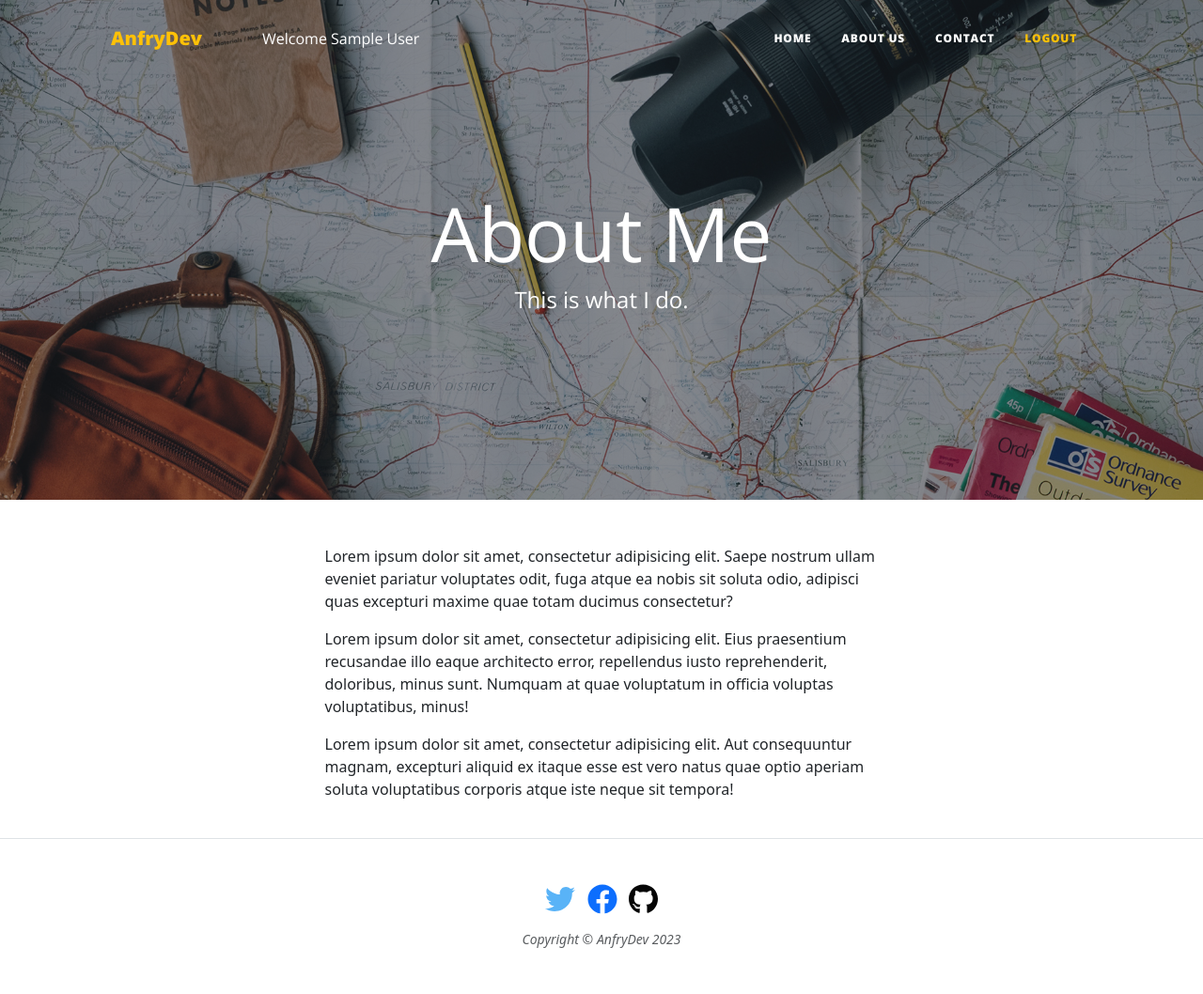
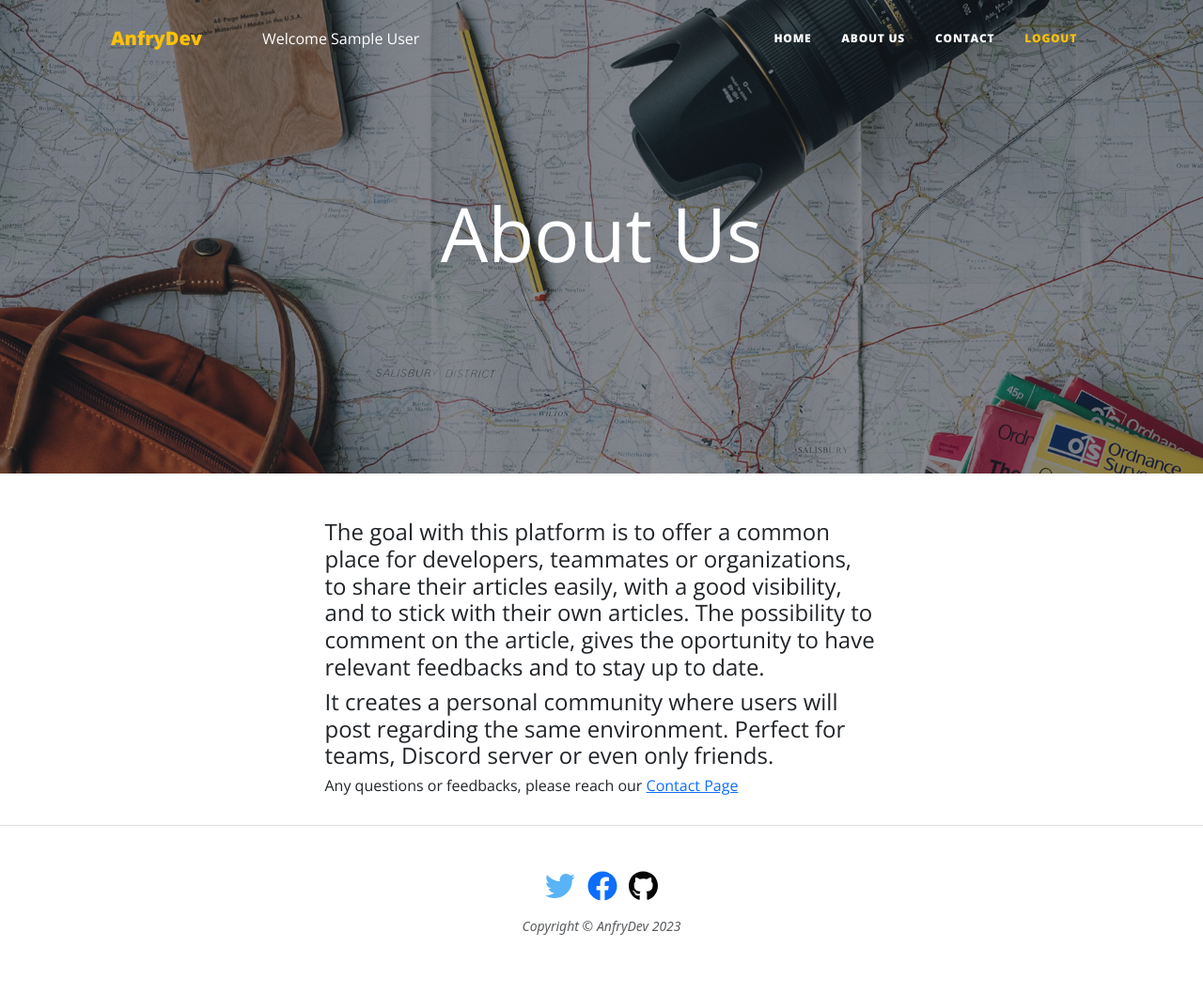
Before and after one commit to Canfry/blog-plateform, a Flask app: page /about in a window 1280 px wide. Shown: the whole page at 94% size. After the commit the page ends 995 px from the top, so only its background shows below. Run offline with Flask 3, Linux system fonts and the light colour scheme; the visitor is signed in with stand-in values (Sample User, id 1); some libraries are stand-ins or nearby versions.

Commit message:
Update About and Contact page

```diff
--- a/server.py
+++ b/server.py
@@ -176,7 +176,6 @@ def logout():
 
 
 @app.route('/about')
-@login_required
 def about():
   return render_template('about.html', logged_in=current_user.is_authenticated)
 
@@ -188,7 +187,6 @@ def form_submitted():
 
 
 @app.route('/contact', methods=['GET', 'POST'])
-@login_required
 def contact():
   if request.method == 'POST':
     name = request.form.get('name')
--- a/templates/about.html
+++ b/templates/about.html
@@ -5,32 +5,30 @@ bgimg%}
   style="background-image: url('/static/assets/img/about-bg.jpg')"
 >
   {% endblock %} {%block header %}
-  <h1>About Me</h1>
-  <span class="subheading">This is what I do.</span>
+  <h1>About Us</h1>
+  <!-- <span class="subheading">This is what I do.</span> -->
   {% endblock %} {% block content %}
   <!-- Main Content-->
   <main class="mb-4">
     <div class="container px-4 px-lg-5">
       <div class="row gx-4 gx-lg-5 justify-content-center">
         <div class="col-md-10 col-lg-8 col-xl-7">
-          <p>
-            Lorem ipsum dolor sit amet, consectetur adipisicing elit. Saepe
-            nostrum ullam eveniet pariatur voluptates odit, fuga atque ea nobis
-            sit soluta odio, adipisci quas excepturi maxime quae totam ducimus
-            consectetur?
-          </p>
-          <p>
-            Lorem ipsum dolor sit amet, consectetur adipisicing elit. Eius
-            praesentium recusandae illo eaque architecto error, repellendus
-            iusto reprehenderit, doloribus, minus sunt. Numquam at quae
-            voluptatum in officia voluptas voluptatibus, minus!
-          </p>
-          <p>
-            Lorem ipsum dolor sit amet, consectetur adipisicing elit. Aut
-            consequuntur magnam, excepturi aliquid ex itaque esse est vero natus
-            quae optio aperiam soluta voluptatibus corporis atque iste neque sit
-            tempora!
-          </p>
+          <h4>
+            The goal with this platform is to offer a common place for
+            developers, teammates or organizations, to share their articles
+            easily, with a good visibility, and to stick with their own
+            articles. The possibility to comment on the article, gives the
+            oportunity to have relevant feedbacks and to stay up to date.
+          </h4>
+          <h4>
+            It creates a personal community where users will post regarding the
+            same environment. Perfect for teams, Discord server or even only
+            friends.
+          </h4>
+          <h6>
+            Any questions or feedbacks, please reach our
+            <a href="{{url_for('contact')}}">Contact Page</a>
+          </h6>
         </div>
       </div>
     </div>
--- a/templates/contact.html
+++ b/templates/contact.html
@@ -6,8 +6,8 @@ block bgimg%}
 >
   {% endblock %} {%block header %}
 
-  <h1>Contact Me</h1>
-  <span class="subheading">Have questions? I have answers.</span>
+  <h1>Contact Us</h1>
+  <span class="subheading">Have questions? We are here for you.</span>
 
   {% endblock %} {% block content %}
   <!-- Main Content-->
@@ -17,7 +17,7 @@ block bgimg%}
         <div class="col-md-10 col-lg-8 col-xl-7">
           <p>
             Want to get in touch? Fill out the form below to send me a message
-            and I will get back to you as soon as possible!
+            and we will get back to you as soon as possible!
           </p>
           <div class="my-5">
             <!-- * * * * * * * * * * * * * * *-->
--- a/templates/layout.html
+++ b/templates/layout.html
@@ -71,6 +71,17 @@
             <li class="nav-item">
               <a class="nav-link px-lg-3 py-3 py-lg-4" href="{{url_for('register')}}"
                 >Register</a
+              >
+            </li>
+             <li class="nav-item">
+              <a class="nav-link px-lg-3 py-3 py-lg-4" href="{{url_for('about')}}"
+                >About Us</a
+              >
+            </li>
+            </li>
+            <li class="nav-item">
+              <a class="nav-link px-lg-3 py-3 py-lg-4" href="{{url_for('contact')}}"
+                >Contact</a
               >
             </li>
 
```
